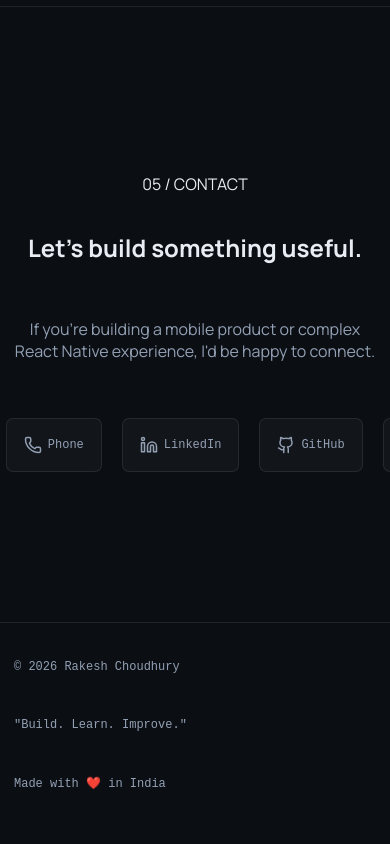
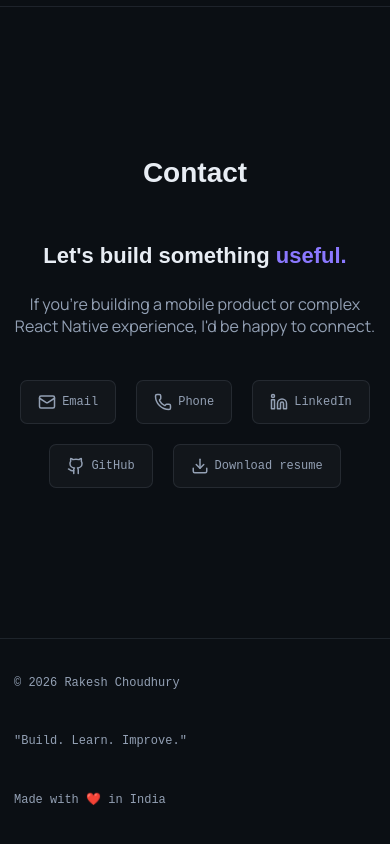
Before and after one commit to rkchoudhury/rkchoudhury.github.io, a React (Vite) app: page / in a window 390 px wide. Shown: the part 7149-7993 px from the top of the page. Built offline with nearby package versions, Linux system fonts and the light colour scheme.

Commit message:
Improved contact section

```diff
--- a/src/components/contact/Contact.tsx
+++ b/src/components/contact/Contact.tsx
@@ -7,11 +7,11 @@ const Contact = () => {
     return (
         <section id="contact" className="contact">
             <div className="container contact-inner">
-                <p className="eyebrow">05 / CONTACT</p>
-                <h2>Let's build something <em>useful.</em></h2>
+                <h2>Contact</h2>
+                <h3>Let's build something <em>useful.</em></h3>
                 <p> If you're building a mobile product or complex React Native
                     experience, I'd be happy to connect.</p>
-                <div className="contact-social">
+                <div className="contact-socials">
                     <a className="secondary" href={`mailto:${profile.email}`}><Mail size={18} /> Email</a>
                     <a className="secondary" href={`tel:${profile.phone}`}><Phone size={18} /> Phone</a>
                     <a className="secondary" href={profile.linkedin} target="_blank" rel="noreferrer"><Linkedin size={18} /> LinkedIn</a>
--- a/src/components/contact/style.css
+++ b/src/components/contact/style.css
@@ -10,29 +10,35 @@
   flex-direction: column;
 }
 .contact h2 {
-  margin-bottom: 15px;
+  font: 700 clamp(28px, 3.4vw, 40px) var(--display);
+  margin: 0;
 }
-.contact p:not(.eyebrow) {
+.contact h3 {
+  font: 700 clamp(22px, 3.2vw, 32px) var(--display);
+  margin: 16px 0 14px;
+}
+.contact h3 em {
+  font-style: normal;
+  color: var(--accent);
+}
+.contact p {
   color: var(--muted);
-  margin-bottom: 28px;
+  max-width: 560px;
+  margin: 10px auto 15px;
 }
-.big {
-  padding: 14px 22px;
-}
-
-.contact-social {
+.contact-socials {
   display: flex;
   gap: 20px;
   margin-top: 28px;
 }
-.contact-social a {
+.contact-socials a {
   color: var(--muted);
   font: 12px var(--mono);
   display: flex;
   align-items: center;
   gap: 6px;
 }
-.contact-social a:hover {
+.contact-socials a:hover {
   color: var(--violet);
   border-color: var(--violet);
   background: var(--soft);
--- a/src/styles/responsive.css
+++ b/src/styles/responsive.css
@@ -64,6 +64,10 @@
   .socials {
     flex-wrap: wrap;
   }
+  .contact-socials {
+    flex-wrap: wrap;
+    justify-content: center;
+  }
   .section {
     padding: 85px 0;
   }
```
